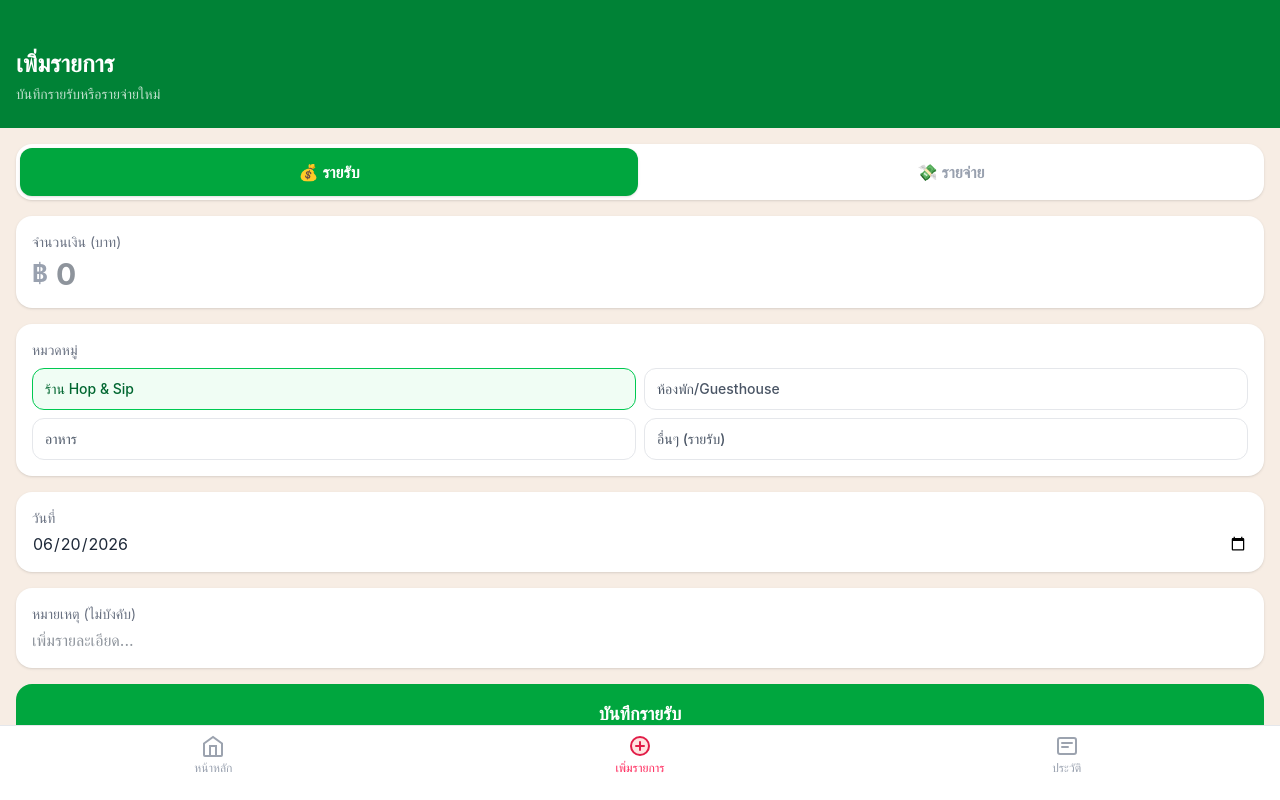
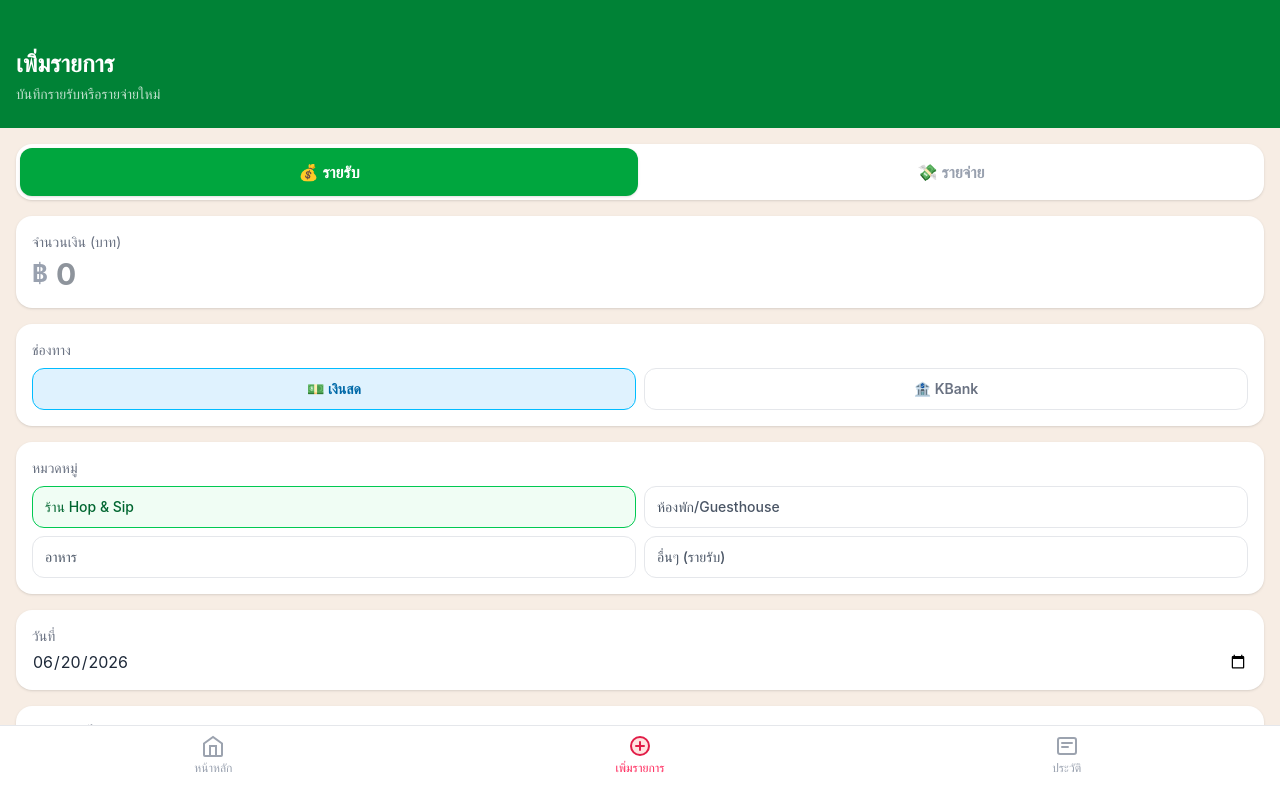
Before and after one commit to bbunnyproduction2024-ctrl/expense-app, a Next.js app: page /add in a window 1280 px wide. Built offline with nearby package versions, Linux system fonts and the light colour scheme.

Commit message:
feat: add payment method (เงินสด/KBank)

```diff
--- a/app/add/page.tsx
+++ b/app/add/page.tsx
@@ -2,7 +2,7 @@
 
 import { useState } from 'react'
 import { useRouter } from 'next/navigation'
-import { TransactionType, INCOME_CATEGORIES, EXPENSE_CATEGORIES, Category } from '@/lib/types'
+import { TransactionType, PaymentMethod, INCOME_CATEGORIES, EXPENSE_CATEGORIES, Category } from '@/lib/types'
 import { format } from 'date-fns'
 
 export default function AddPage() {
@@ -11,6 +11,7 @@ export default function AddPage() {
   const [date, setDate] = useState(() => format(new Date(), 'yyyy-MM-dd'))
   const [category, setCategory] = useState<Category>(INCOME_CATEGORIES[0])
   const [amount, setAmount] = useState('')
+  const [paymentMethod, setPaymentMethod] = useState<PaymentMethod>('เงินสด')
   const [note, setNote] = useState('')
   const [submitting, setSubmitting] = useState(false)
   const [error, setError] = useState('')
@@ -37,7 +38,7 @@ export default function AddPage() {
       const res = await fetch('/api/transactions', {
         method: 'POST',
         headers: { 'Content-Type': 'application/json' },
-        body: JSON.stringify({ date, type, category, amount: amountNum, note }),
+        body: JSON.stringify({ date, type, category, amount: amountNum, paymentMethod, note }),
       })
 
       if (!res.ok) throw new Error('Failed')
@@ -65,9 +66,7 @@ export default function AddPage() {
             type="button"
             onClick={() => handleTypeChange('รายรับ')}
             className={`flex-1 py-3 rounded-xl font-semibold text-base transition-all ${
-              isIncome
-                ? 'bg-green-600 text-white shadow-sm'
-                : 'text-gray-400'
+              isIncome ? 'bg-green-600 text-white shadow-sm' : 'text-gray-400'
             }`}
           >
             💰 รายรับ
@@ -76,9 +75,7 @@ export default function AddPage() {
             type="button"
             onClick={() => handleTypeChange('รายจ่าย')}
             className={`flex-1 py-3 rounded-xl font-semibold text-base transition-all ${
-              !isIncome
-                ? 'bg-red-600 text-white shadow-sm'
-                : 'text-gray-400'
+              !isIncome ? 'bg-red-600 text-white shadow-sm' : 'text-gray-400'
             }`}
           >
             💸 รายจ่าย
@@ -99,6 +96,27 @@ export default function AddPage() {
               required
               className="flex-1 text-3xl font-bold text-gray-800 border-none outline-none bg-transparent"
             />
+          </div>
+        </div>
+
+        {/* Payment Method */}
+        <div className="bg-white rounded-2xl p-4 shadow-sm">
+          <label className="block text-sm text-gray-500 mb-2">ช่องทาง</label>
+          <div className="flex gap-2">
+            {(['เงินสด', 'KBank'] as PaymentMethod[]).map((m) => (
+              <button
+                key={m}
+                type="button"
+                onClick={() => setPaymentMethod(m)}
+                className={`flex-1 py-2.5 rounded-xl text-sm font-semibold border transition-all ${
+                  paymentMethod === m
+                    ? 'bg-sky-100 border-sky-400 text-sky-700'
+                    : 'border-gray-200 text-gray-500'
+                }`}
+              >
+                {m === 'เงินสด' ? '💵 เงินสด' : '🏦 KBank'}
+              </button>
+            ))}
           </div>
         </div>
 
@@ -149,9 +167,7 @@ export default function AddPage() {
           />
         </div>
 
-        {error && (
-          <p className="text-red-600 text-sm text-center">{error}</p>
-        )}
+        {error && <p className="text-red-600 text-sm text-center">{error}</p>}
 
         {/* Submit */}
         <button
--- a/app/history/page.tsx
+++ b/app/history/page.tsx
@@ -133,7 +133,10 @@ export default function HistoryPage() {
                       </div>
                       <div className="flex-1 min-w-0">
                         <p className="font-medium text-gray-800 text-sm truncate">{t.category}</p>
-                        {t.note && <p className="text-gray-400 text-xs truncate">{t.note}</p>}
+                        <p className="text-gray-400 text-xs truncate">
+                          {t.paymentMethod === 'KBank' ? '🏦 KBank' : '💵 เงินสด'}
+                          {t.note ? ` · ${t.note}` : ''}
+                        </p>
                       </div>
                       <p className={`font-semibold text-sm mr-3 flex-shrink-0 ${t.type === 'รายรับ' ? 'text-green-600' : 'text-red-500'}`}>
                         {t.type === 'รายรับ' ? '+' : '-'}฿{formatBaht(t.amount)}
--- a/lib/sheets.ts
+++ b/lib/sheets.ts
@@ -20,11 +20,11 @@ function getSheets() {
 // Ensure header row exists
 export async function ensureSheet() {
   const sheets = getSheets()
-  const header = [['ID', 'Date', 'Type', 'Category', 'Amount', 'Note', 'Timestamp']]
+  const header = [['ID', 'Date', 'Type', 'Category', 'Amount', 'PaymentMethod', 'Note', 'Timestamp']]
 
   const res = await sheets.spreadsheets.values.get({
     spreadsheetId: SPREADSHEET_ID,
-    range: `${SHEET_NAME}!A1:G1`,
+    range: `${SHEET_NAME}!A1:H1`,
   })
 
   if (!res.data.values || res.data.values.length === 0) {
@@ -42,19 +42,20 @@ export async function getTransactions(): Promise<Transaction[]> {
 
   const res = await sheets.spreadsheets.values.get({
     spreadsheetId: SPREADSHEET_ID,
-    range: `${SHEET_NAME}!A2:G`,
+    range: `${SHEET_NAME}!A2:H`,
   })
 
   const rows = res.data.values ?? []
   return rows
     .map((row, index) => ({
-      id: String(index + 2), // row number in sheet (1-based, skip header)
+      id: String(index + 2),
       date: row[1] ?? '',
       type: row[2] as Transaction['type'],
       category: row[3] as Transaction['category'],
       amount: Number(row[4]) || 0,
-      note: row[5] ?? '',
-      timestamp: row[6] ?? '',
+      paymentMethod: (row[5] ?? 'เงินสด') as Transaction['paymentMethod'],
+      note: row[6] ?? '',
+      timestamp: row[7] ?? '',
     }))
     .filter((t) => t.date && t.type)
 }
@@ -71,7 +72,7 @@ export async function addTransaction(input: TransactionInput): Promise<void> {
 
   await sheets.spreadsheets.values.append({
     spreadsheetId: SPREADSHEET_ID,
-    range: `${SHEET_NAME}!A:G`,
+    range: `${SHEET_NAME}!A:H`,
     valueInputOption: 'USER_ENTERED',
     requestBody: {
       values: [[
@@ -80,6 +81,7 @@ export async function addTransaction(input: TransactionInput): Promise<void> {
         input.type,
         input.category,
         input.amount,
+        input.paymentMethod,
         input.note,
         timestamp,
       ]],
--- a/lib/types.ts
+++ b/lib/types.ts
@@ -1,4 +1,5 @@
 export type TransactionType = 'รายรับ' | 'รายจ่าย'
+export type PaymentMethod = 'เงินสด' | 'KBank'
 
 export const INCOME_CATEGORIES = [
   'ร้าน Hop & Sip',
@@ -23,13 +24,14 @@ export type ExpenseCategory = typeof EXPENSE_CATEGORIES[number]
 export type Category = IncomeCategory | ExpenseCategory
 
 export interface Transaction {
-  id: string        // row index in sheet (1-based)
-  date: string      // YYYY-MM-DD
+  id: string
+  date: string
   type: TransactionType
   category: Category
   amount: number
+  paymentMethod: PaymentMethod
   note: string
-  timestamp: string // ISO datetime
+  timestamp: string
 }
 
 export interface TransactionInput {
@@ -37,6 +39,7 @@ export interface TransactionInput {
   type: TransactionType
   category: Category
   amount: number
+  paymentMethod: PaymentMethod
   note: string
 }
 
```
